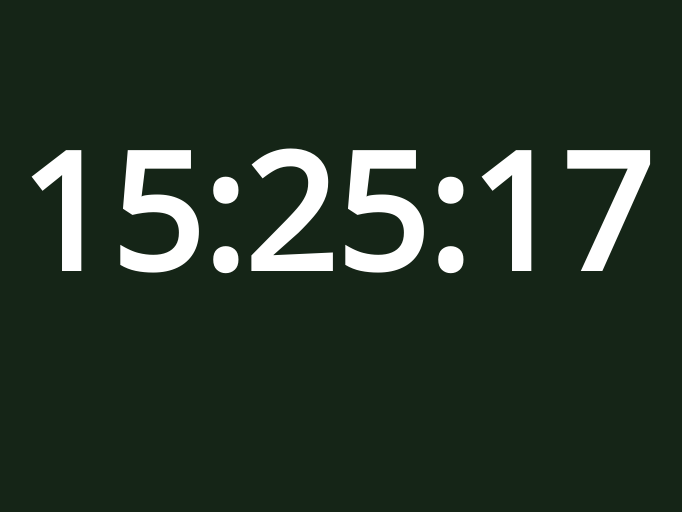
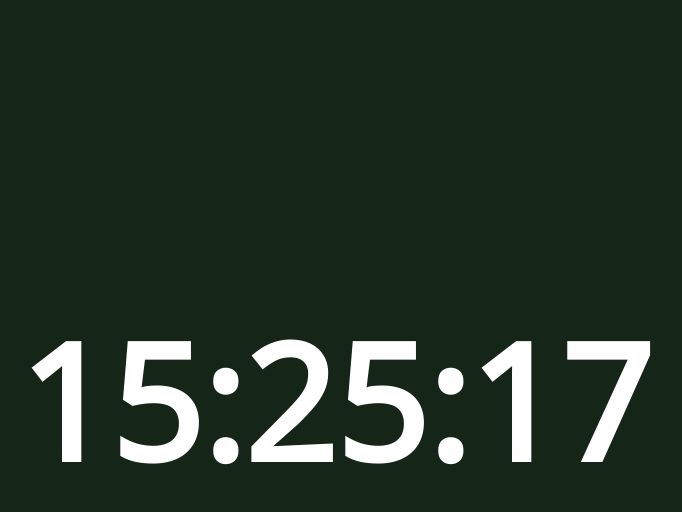
Before and after one commit to kasiapiekarz/digital-clock, a plain HTML site: page index.html in a window 1280 px wide. Shown: the whole page, without its empty margins (305-987 px from the left). Drawn offline with nearby package versions, Linux system fonts and the light colour scheme.

Commit message:
adding vertical centering

```diff
--- a/app.js
+++ b/app.js
@@ -7,7 +7,6 @@ document.addEventListener("DOMContentLoaded", function () {
         let hour = d.getHours();
         let min = d.getMinutes();
         let sec = d.getSeconds();
-
         if (hour.toString().length < 2) {
             hour = "0" + hour;
         }
--- a/index.html
+++ b/index.html
@@ -1,12 +1,15 @@
 <!DOCTYPE html>
 <html>
+
 <head>
     <title>Digital clock</title>
     <link href="https://fonts.googleapis.com/css?family=Open+Sans" rel="stylesheet">
-        <link type="text/css" rel="stylesheet" href="style.css">
-    </head>
+    <link type="text/css" rel="stylesheet" href="style.css"> </head>
+
 <body>
-       <h1></h1>
+    <div class="container">
+        <h1></h1></div>
     <script type="text/javascript" src="app.js"></script>
 </body>
+
 </html>
--- a/style.css
+++ b/style.css
@@ -1,7 +1,24 @@
-h1{
+* {
+    margin: 0;
+    padding: 0;
+    box-sizing: border-box;
+}
+
+html,body {
+    height: 100%;
+}
+
+.container {
+    height:100vh;
+    display: flex;
+    align-items: center;
+    justify-content: center;
+}
+
+h1 {
+    margin: 0;
     text-align: center;
-    margin-top:100px;
     font-family: 'Open Sans', sans-serif;
     font-size: 10em;
-    color:#fff;
+    color: #fff;
 }
```
Lines whose indentation alone changed are shown as unchanged.
